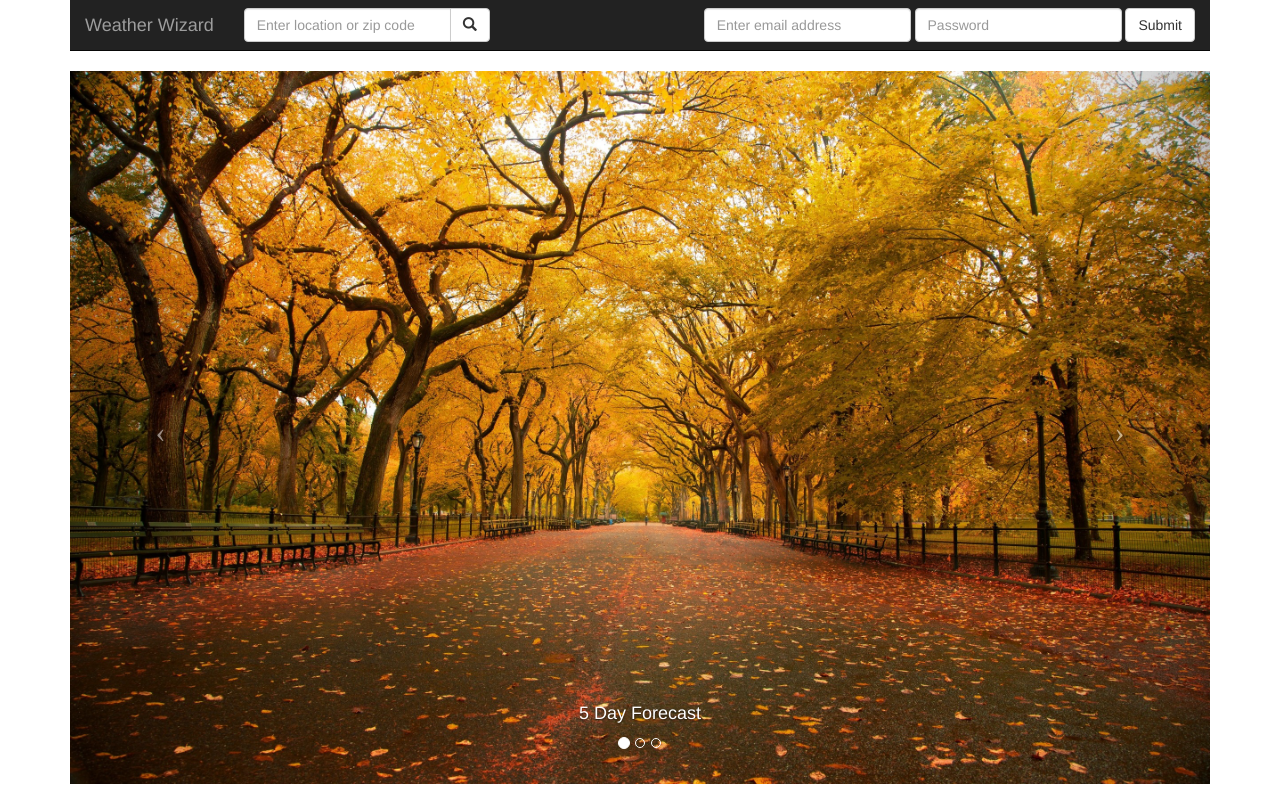
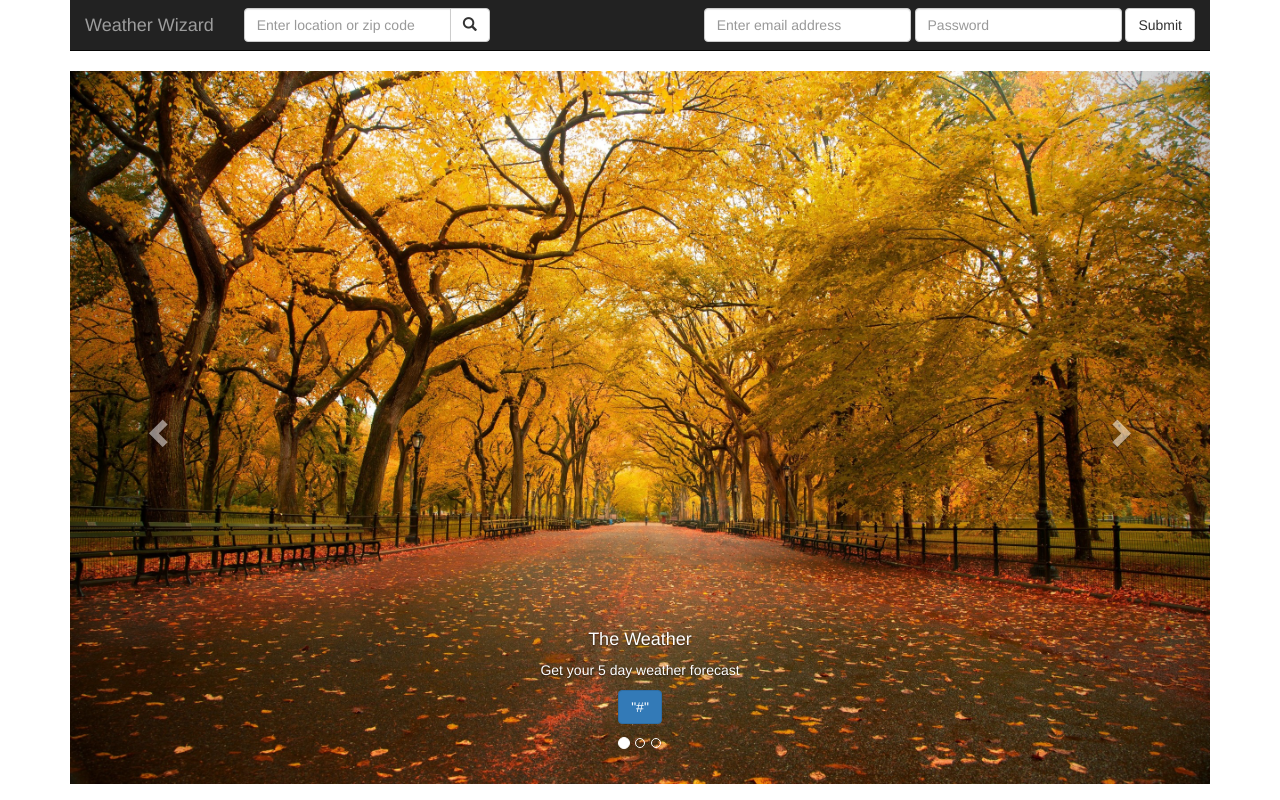
Before and after one commit to ddzmitry/weather-wizard, a PHP site: page / in a window 1280 px wide. Run offline with PHP 8.4, Linux system fonts and the light colour scheme; some libraries are stand-ins or nearby versions.

Commit message:
Updated code in html for carousel

```diff
--- a/assets/css/styles.css
+++ b/assets/css/styles.css
@@ -1,3 +1,12 @@
+.carousel-inner > .item > img,
+.carousel-inner > .item > a > img {
+  width: 100%;
+  margin: auto;
+}
+
+
+
+
  /** {
   margin: 0;
  }*/
--- a/assets/javascript/app.js
+++ b/assets/javascript/app.js
@@ -1,4 +1,4 @@
-var config = {
+/*var config = {
     apiKey: "AIzaSyBRy3kkGO0DbiUr96M7xPhZA1WvX4CCKD8",
     authDomain: "authlearning-31116.firebaseapp.com",
     databaseURL: "https://authlearning-31116.firebaseio.com",
@@ -185,4 +185,4 @@ function checkWeather(lat,lng) {
 
 
 
-        // 32426c2a3817684768446d4c5535244f
+        // 32426c2a3817684768446d4c5535244f*/
--- a/index.html
+++ b/index.html
@@ -13,7 +13,7 @@
     <!--Bootstrap CSS-->
     <link rel="stylesheet" href="https://maxcdn.bootstrapcdn.com/bootstrap/3.3.7/css/bootstrap.min.css" integrity="sha384-BVYiiSIFeK1dGmJRAkycuHAHRg32OmUcww7on3RYdg4Va+PmSTsz/K68vbdEjh4u" crossorigin="anonymous">
     <link rel="stylesheet" type="text/css" href="assets/css/styles.css">
-    </head>
+  </head>
   <body>
       <div class="container"> <!--Added a container to the div to center the navbar and the page. This may change later-->
 
@@ -56,53 +56,65 @@
             </div>
         </nav>
 
-         <!--Carousel for the Divs showing weather and indoor and outdoor activities-->
+         <!--=======================Carousel================================-->
 
           <div id="myCarousel" class="carousel slide" data-ride = "carousel">
 
-              <!--slide indicators for the page/slide user is on-->
+              <!--Slide indicators-->
               <ol class="carousel-indicators">
                   <li data-target="#myCarousel" data-slide-to="0" class="active"></li>
                   <li data-target="#myCarousel" data-slide-to="1"></li>
                   <li data-target="#myCarousel" data-slide-to="2"></li>
               </ol>
 
-          <div class="carousel-inner" role = "listbox">
+          <div class="carousel-inner" role ="listbox">
 
             <div class="item active">
-                  <img src="assets/images/fallday.jpg" class="img-responsive" alt="Fall Day">
+                  <img class="yourWeather" src="assets/images/fallday.jpg" alt="Fall Day">
+                  <div class="container">
                 <div class="carousel-caption">
-                  <h4>5 Day Forecast</h4>
+                  <h4>The Weather</h4>
+                  <p>Get your 5 day weather forecast</p>
+                  <p><a class="btn btn-md btn-primary" href="#" role="button">"#"</a></p>
                 </div>
+            </div>
             </div>
 
             <div class="item">
-                  <img src="assets/images/concert2.jpg" class="img-responsive" alt="Concert">
+                  <img class="yourActivities" src="assets/images/concert2.jpg"  alt="Concert">
+                  <div class="container">
                 <div class="carousel-caption">
-                  <h4>Activities</h4>
+                  <h4>Activities Around Town</h4>
+                  <p>Check to see what's going on in your area rain or shine</p>
+                  <p><a class="btn btn-md btn-primary" href="#" role="button">"#"</a></p>
                 </div>
+            </div>
             </div>
 
             <div class="item">
-                  <img src="assets/images/film.jpg" class="img-responsive" alt="Movies">
+                  <img class="yourMovies" src="assets/images/film.jpg"  alt="Movies">
+                  <div class="container">
                 <div class="carousel-caption">
                   <h4>Movies and Television</h4>
+                  <p>See what's playing</p>
+                  <p><a class="btn btn-md btn-primary" href="#" role="button">"#"</a></p>
                 </div>
+            </div>
             </div>
 
           </div>
 
-            <!--added controls to move screen left or right-->
+            <!--Added controls to move screen left or right-->
 
-              <a class="carousel-control left" href="#myCarousel" data-slide= "prev">
-                <span class="icon-prev"></span>
+              <a class="left carousel-control" href="#myCarousel" role="button" data-slide= "prev">
+                <span class="glyphicon glyphicon-chevron-left" aria-hidden="true"></span>
               </a>
 
-              <a class="carousel-control right" href="#myCarousel" data-slide= "next">
-                <span class="icon-next"></span>
+              <a class="right carousel-control" href="#myCarousel" role="button" data-slide= "next">
+                 <span class="glyphicon glyphicon-chevron-right" aria-hidden="true"></span>
               </a>
           </div>
-          </div>
+      </div>
 
 
 
@@ -138,15 +150,18 @@
   </div>
     <section id="weathers"></section>-->
 
-</div>
 
 
 
 
 
+
+    <script src="js/bootstrap.min.js"></script>
+    <script src="https://ajax.googleapis.com/ajax/libs/jquery/1.12.4/jquery.min.js"></script>
     <script src="https://www.gstatic.com/firebasejs/3.6.6/firebase.js"></script>
     <script src="https://code.jquery.com/jquery-3.1.1.slim.min.js" integrity="sha384-A7FZj7v+d/sdmMqp/nOQwliLvUsJfDHW+k9Omg/a/EheAdgtzNs3hpfag6Ed950n" crossorigin="anonymous"></script>
     <script src="https://cdnjs.cloudflare.com/ajax/libs/tether/1.4.0/js/tether.min.js" integrity="sha384-DztdAPBWPRXSA/3eYEEUWrWCy7G5KFbe8fFjk5JAIxUYHKkDx6Qin1DkWx51bBrb" crossorigin="anonymous"></script>
-    <script src="https://maxcdn.bootstrapcdn.com/bootstrap/4.0.0-alpha.6/js/bootstrap.min.js" integrity="sha384-vBWWzlZJ8ea9aCX4pEW3rVHjgjt7zpkNpZk+02D9phzyeVkE+jo0ieGizqPLForn" crossorigin="anonymous"></script>
-    </body>
+
+    <!--<script src="https://maxcdn.bootstrapcdn.com/bootstrap/4.0.0-alpha.6/js/bootstrap.min.js" integrity="sha384-vBWWzlZJ8ea9aCX4pEW3rVHjgjt7zpkNpZk+02D9phzyeVkE+jo0ieGizqPLForn" crossorigin="anonymous"></script>-->
+  </body>
 </html>
```
Also changed, not shown: README.md.
